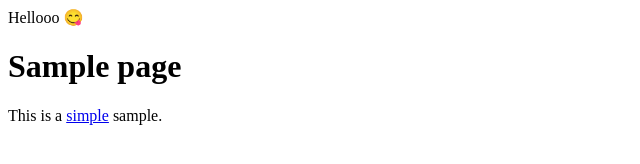
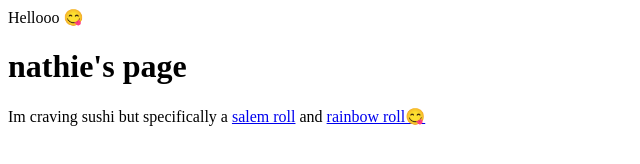
Before and after one commit to natgarcii/willamette-coding-camp, a plain HTML site: page index.html in a window 1280 px wide. Shown: the whole page, without its empty margins (0-640 px from the left). Drawn offline with Linux system fonts and the light colour scheme.

Commit message:
helloooooooooooooo

```diff
--- a/index.html
+++ b/index.html
@@ -3,11 +3,11 @@ Hellooo 😋
 <!DOCTYPE html>
 <html lang="en">
  <head>
-  <title>Sample page</title>
+  <title>nathie's page</title>
  </head>
  <body>
-  <h1>Sample page</h1>
-  <p>This is a <a href="demo.html">simple</a> sample.</p>
+  <h1>nathie's page</h1>
+  <p>Im craving sushi but specifically a <a href="https://www.bing.com/images/search?view=detailV2&ccid=wThz5zuK&id=A81FD60505742FA649321F4DE72F1524EEC45B00&thid=OIP.wThz5zuKMjcQkiCMGLR0QAHaHa&mediaurl=https%3A%2F%2Flookaside.fbsbx.com%2Flookaside%2Fcrawler%2Fmedia%2F%3Fmedia_id%3D3033956386645818&cdnurl=https%3A%2F%2Fth.bing.com%2Fth%2Fid%2FR.c13873e73b8a32371092208c18b47440%3Frik%3DAFvE7iQVL%252bdNHw%26pid%3DImgRaw%26r%3D0&exph=2048&expw=2048&q=salem+roll&simid=607986036790732936&FORM=IRPRST&ck=4501EC0DAD7178030D5482E33128E1DA&selectedIndex=9&itb=0&cw=855&ch=851&ajaxhist=0&ajaxserp=0">salem roll</a> and <a href="https://www.bing.com/images/search?q=rainbow+roll&FORM=HDRSC3">rainbow roll😋</a></p>
   <!-- this is a comment -->
  </body>
 </html>
```
